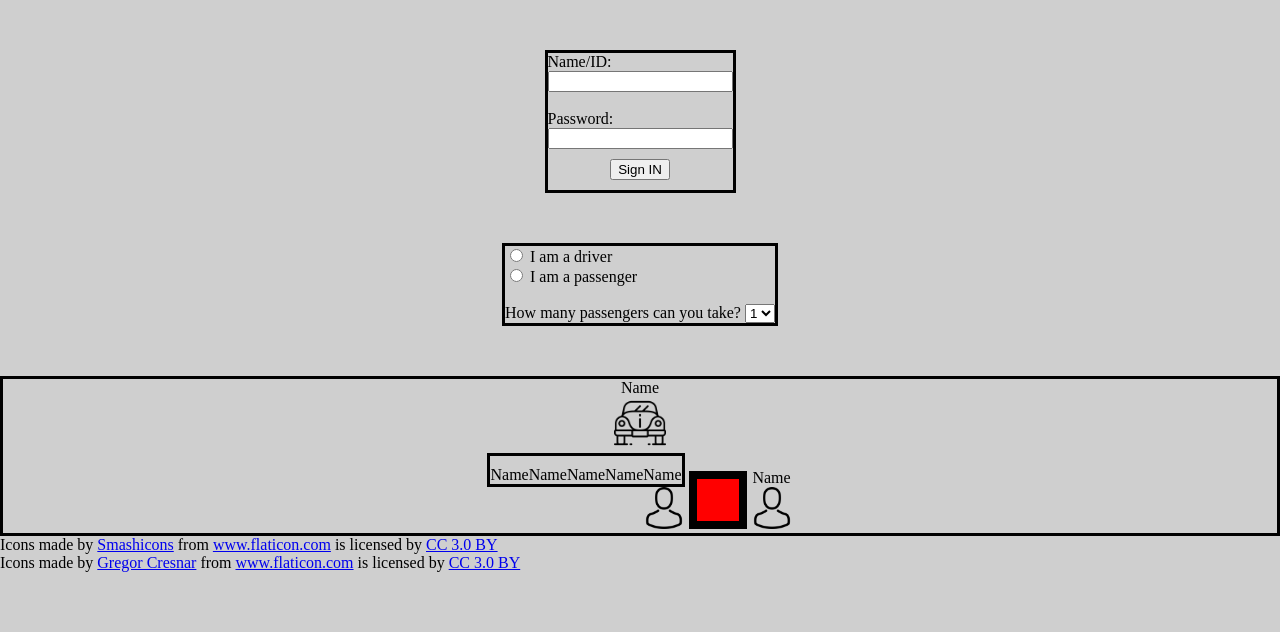
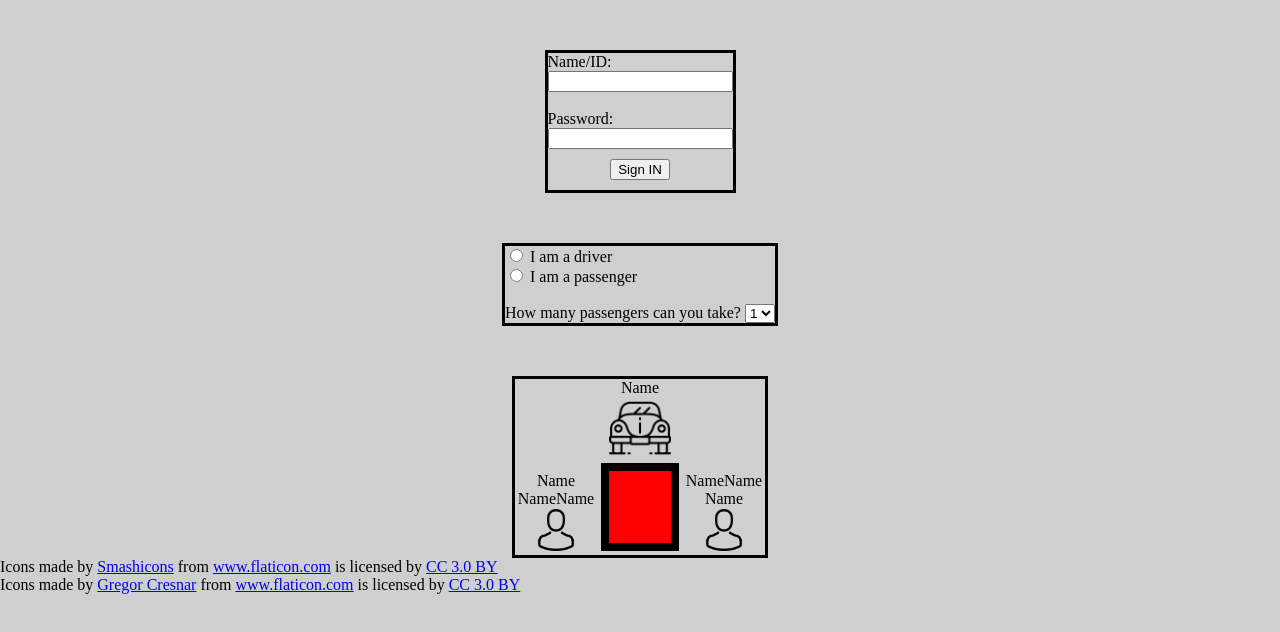
Before and after one commit to mchien/carpool, a plain HTML site: page index.html in a window 1280 px wide. Drawn offline with Linux system fonts and the light colour scheme.

Commit message:
anchored names to left

```diff
--- a/index.html
+++ b/index.html
@@ -45,15 +45,15 @@
             <img src="assets/driver.png" alt="driver" class="driverImg">
         </div>
         <div class="poolPassenger repeatable">
-            <div class="passengerInfo rightAlign">
-                <div class="passengerLeft text">NameNameNameNameName</div>
+            <div class="passengerInfo">
+                <div class="passengerLeft text">Name NameName</div>
                 <img src="assets/passenger.png" alt="passenger" class="passengerImg">
             </div>
 
             <div class="passengerBox"></div>
 
             <div class="passengerInfo">
-                <div class="passengerRight text">Name</div>
+                <div class="passengerRight text">NameName Name</div>
                 <img src="assets/passenger.png" alt="passenger" class="passengerImg">
             </div>
 
--- a/style.scss
+++ b/style.scss
@@ -2,9 +2,6 @@ body{
     background: rgb(207, 207, 207);
     margin: 0;
     height: 100vh;
-}
-.rightAlign{
-    text-align: right;
 }
 
 .container{
@@ -12,6 +9,7 @@ body{
     margin-top: 50px;
     width: fit-content;
     border: 3px solid black;
+
     .text{
         padding-top: 10px;
     }
@@ -25,25 +23,31 @@ body{
 $p_height: 42px;
 $p_width: 42px;
 .poolContainer{
-    width: auto;
     text-align: center;
 
     .poolDriver{
         margin: auto;
 
         .driverImg{
-            height: $p_height + 10;
-            width: $p_width + 10;
+            height: $p_height + 20;
+            width: $p_width + 20;
         }
     }
 
     .passengerInfo {
         display: inline-block;
+        position: relative;
+        padding: 0 20px;
+
         .passengerLeft{
-            border: 3px solid black;
-            direction: rtl;
+            position: absolute;
+            right: 0;
+            bottom: $p_height+5px;
         }
         .passengerRight{
+            position: absolute;
+            left: 0;
+            bottom: $p_height+5px;
         }
         .passengerImg{
             height: $p_height;
@@ -52,8 +56,8 @@ $p_width: 42px;
     }
     .passengerBox{
         display: inline-block;
-        height: $p_height;
-        width: $p_width;
+        height: $p_height + 30;
+        width: $p_width + 20;
         border: 8px solid black;
         background: red;
     }
```
Also changed, not shown: style.css, 1 other file.
